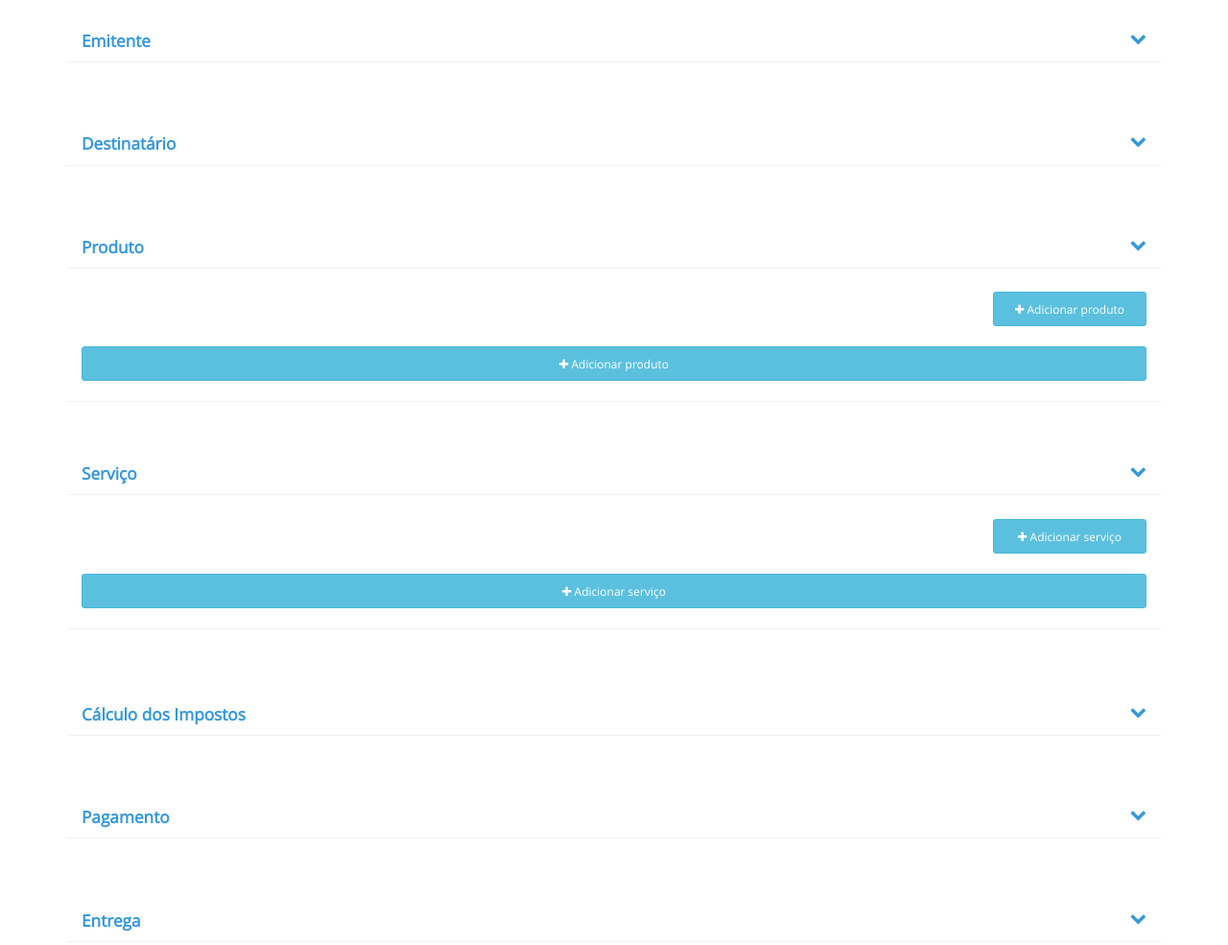
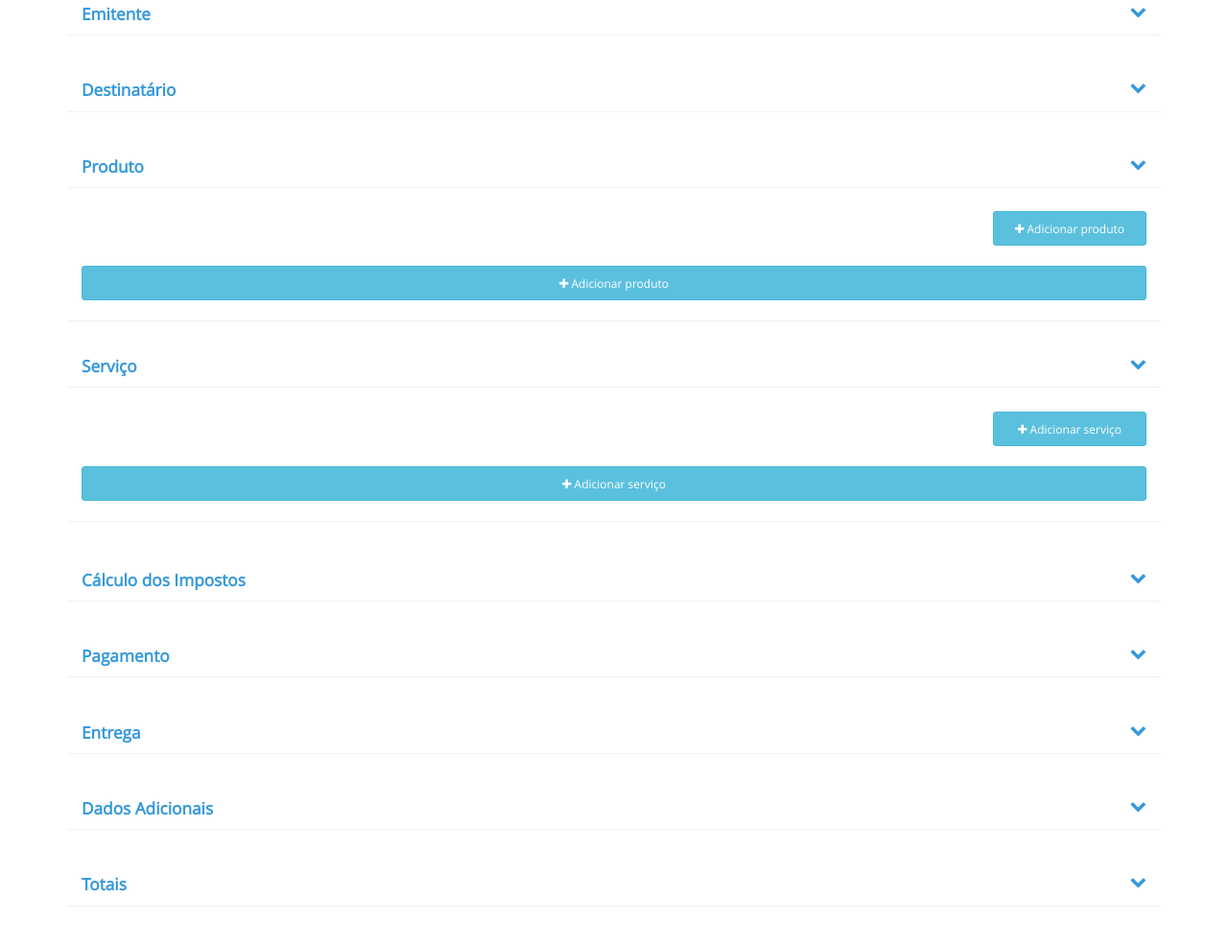
Before and after one commit to theorenck/web_client, a plain HTML site: page public/templates/pages/notas-fiscais/new.html in a window 1280 px wide. Shown: the part 274-1259 px from the top of the page at 96% size. Drawn offline with nearby package versions, Linux system fonts and the light colour scheme; a small style sheet from the web is missing; files whose address does not match are found by name.

```diff
--- a/public/css/custom-estrutura.css
+++ b/public/css/custom-estrutura.css
@@ -104,7 +104,7 @@ html{
 	margin-top: 2.5em;
 }
 .navbar-nav .nav-link{
-	padding: 0.6em 0 0.5em;
+	padding: 0.8em 0 0.5em;
 }
 .divider-solid{
 	border-bottom: 1px solid #f1f1f1;
--- a/public/templates/pages/notas-fiscais/new.html
+++ b/public/templates/pages/notas-fiscais/new.html
@@ -70,7 +70,7 @@
 
 <!-- ************* IDENTIFICAÇÃO ************************************** -->
 <div class="form-bloco">
-  <div class="col-sm-12 m-b-4">
+  <div class="col-sm-12 m-b-2">
     <div class="row">
       <span class="header">
         Identificação
@@ -167,7 +167,7 @@
 
 <!-- ************* EMITENTE ************************************** -->
 <div class="form-bloco">
-  <div class="col-sm-12 m-b-4">
+  <div class="col-sm-12 m-b-2">
     <div class="row">
       <span class="header">
         Emitente
@@ -268,7 +268,7 @@
 
 <!-- ************* DESTINATARIO ************************************** -->
 <div class="form-bloco">
-  <div class="col-sm-12 m-b-4">
+  <div class="col-sm-12 m-b-2">
     <div class="row">
       <span class="header">
         Destinatário
@@ -459,7 +459,7 @@
   </div>
 
   <!-- **  BOTAO NOVO PRODUTO ** -->
-  <div class="col-sm-12 m-t-meio m-b-4">
+  <div class="col-sm-12 m-t-meio m-b-2">
     <div class="row">
       <div class="hidden-sm-down">
         <div class="col-sm-offset-10 col-sm-2 m-b-meio">
@@ -686,7 +686,7 @@
   </div>
 
   <!-- **  BOTAO NOVO PRODUTO ** -->
-  <div class="col-sm-12 m-t-meio m-b-4">
+  <div class="col-sm-12 m-t-meio m-b-2">
     <div class="row m-b-1">
       <div class="hidden-sm-down">
         <div class="col-sm-offset-10 col-sm-2 m-b-meio">
@@ -817,7 +817,7 @@
 
 <!-- ************* IMPOSTOS ************************************** -->
 <div class="form-bloco">
-  <div class="col-sm-12 m-b-4">
+  <div class="col-sm-12 m-b-2">
     <div class="row">
       <span class="header">
         Cálculo dos Impostos
@@ -1026,7 +1026,7 @@
 
 <!-- ************* PAGAMENTO ************************************** -->
 <div class="form-bloco">
-  <div class="col-sm-12 m-b-4">
+  <div class="col-sm-12 m-b-2">
     <div class="row">
       <span class="header">
         Pagamento
@@ -1073,7 +1073,7 @@
 
 <!-- ************* ENTREGA ************************************** -->
 <div class="form-bloco">
-  <div class="col-sm-12 m-b-4">
+  <div class="col-sm-12 m-b-2">
     <div class="row">
       <span class="header">
         Entrega
@@ -1310,7 +1310,7 @@
 
 <!-- ************* DADOS ADICIONAIS ***************************** -->
 <div class="form-bloco">
-  <div class="col-sm-12 m-b-4">
+  <div class="col-sm-12 m-b-2">
     <div class="row">
       <span class="header">
         Dados Adicionais
@@ -1340,7 +1340,7 @@
 
 <!-- ************* TOTAIS ************************************** -->
 <div class="form-bloco">
-  <div class="col-sm-12 m-b-4">
+  <div class="col-sm-12 m-b-2">
     <div class="row">
       <span class="header">
         Totais
@@ -1375,7 +1375,7 @@
 
 <!-- ************* BOTOES FINAIS ************************************** -->
 <div class="form-bloco">
-  <div class="col-sm-12 m-b-4 hidden-sm-down">
+  <div class="col-sm-12 m-b-2 hidden-sm-down">
     <div class="row m-t-1">
       <div class="form-group">
         <button type="button" class="btn btn-sm btn-secondary col-sm-3"><i class="fa fa-arrow-left bloco"></i>
```
